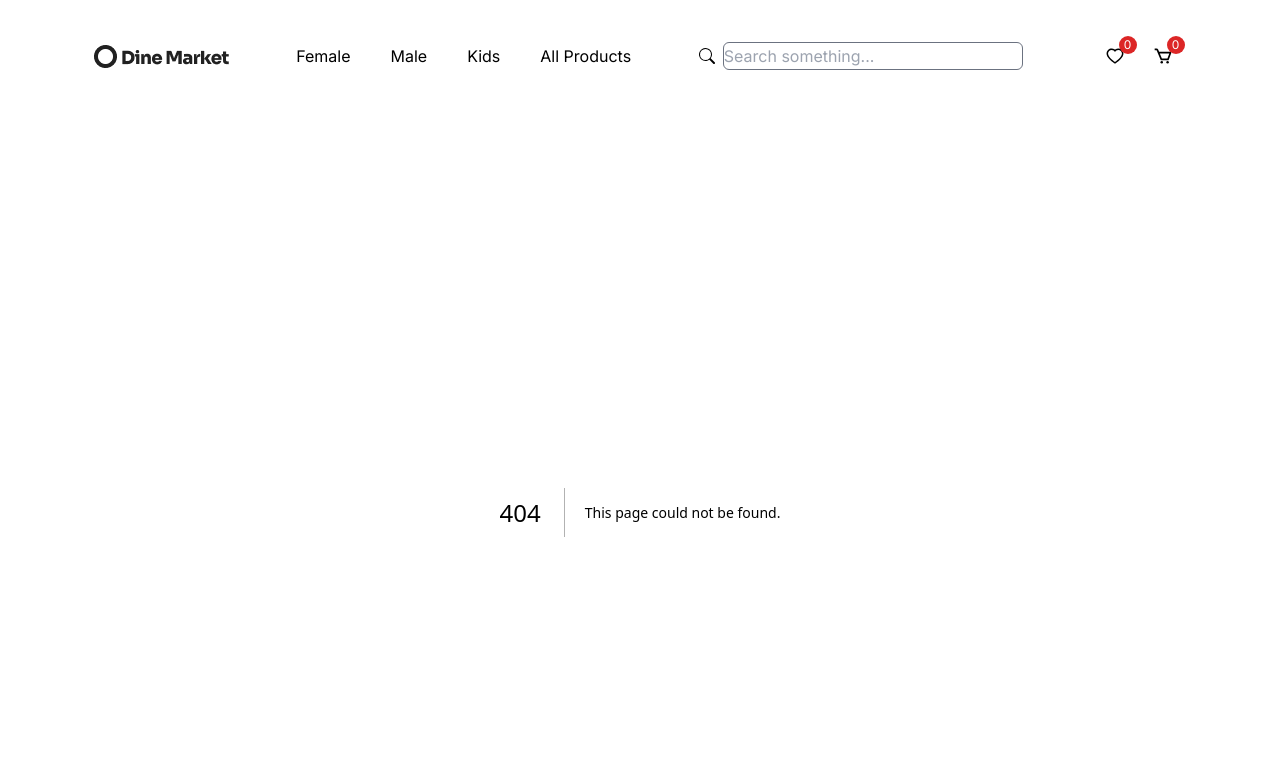
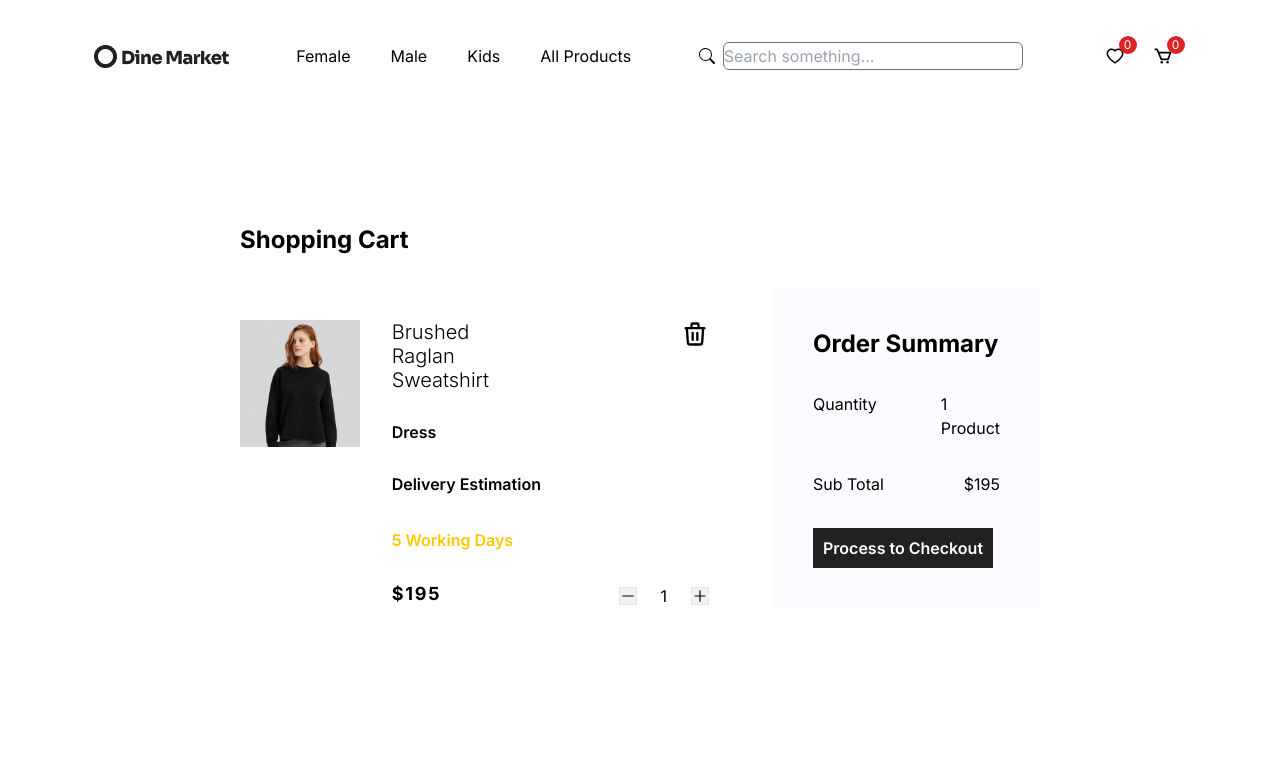
Before and after one commit to rajaadeeltalib/brandstore, a Next.js app: page /cart in a window 1280 px wide. Before the commit this address had no page. Shown: the top 782 px of the page. Built offline with nearby package versions, Linux system fonts and the light colour scheme.

Commit message:
code updated

```diff
--- /dev/null
+++ b/src/app/cart/page.tsx
@@ -0,0 +1,112 @@
+import Image from "next/image";
+
+import ProductOne from "../../../public/productone.png";
+
+const cart = () => {
+  return (
+
+      <main className="mx-48">
+        <div className="top4 left-4 right-4 bottom-4"></div>
+        <div className="p-12 my-16">
+          <h2 className="font-bold text-2xl mb-8">Shopping Cart</h2>
+          <div className="flex justify-between gap-16">
+            <div className="mt-8 flex grow-[3px] shrink">
+              <div className="flex gap-8">
+                <div className="">
+                  <Image src={ProductOne} alt="img" width={250} height={250} />
+                </div>
+                <div className="flex flex-col justify-between w-[75%]">
+                  <div className="flex justify-between">
+                    <h3 className="text-xl font-light leading-6">
+                      Brushed Raglan Sweatshirt
+                    </h3>
+                    <button className="flex ml-48">
+                      <svg
+                        stroke="currentColor"
+                        fill="none"
+                        stroke-width="0"
+                        viewBox="0 0 24 24"
+                        height="28"
+                        width="28"
+                        xmlns="http://www.w3.org/2000/svg"
+                      >
+                        <path
+                          stroke-linecap="round"
+                          stroke-linejoin="round"
+                          stroke-width="2"
+                          d="M19 7l-.867 12.142A2 2 0 0116.138 21H7.862a2 2 0 01-1.995-1.858L5 7m5 4v6m4-6v6m1-10V4a1 1 0 00-1-1h-4a1 1 0 00-1 1v3M4 7h16"
+                        ></path>
+                      </svg>
+                    </button>
+                  </div>
+                  <p className="font-semibold text-base leading-4">Dress</p>
+                  <p className="font-semibold text-base leading-6">
+                    Delivery Estimation
+                  </p>
+                  <p className="font-semibold text-base leading-6 text-[#ffc700]">
+                    5 Working Days
+                  </p>
+                  <div className="flex justify-between">
+                    <span className="leading-5 font-bold text-lg tracking-widest">
+                      $195
+                    </span>
+                    <div className="flex justify-between items-center gap-6">
+                      <span className="border bg-[#f1f1f1] cursor-pointer">
+                        <svg
+                          stroke="currentColor"
+                          fill="currentColor"
+                          stroke-width="0"
+                          viewBox="0 0 1024 1024"
+                          height="1em"
+                          width="1em"
+                          xmlns="http://www.w3.org/2000/svg"
+                        >
+                          <path d="M872 474H152c-4.4 0-8 3.6-8 8v60c0 4.4 3.6 8 8 8h720c4.4 0 8-3.6 8-8v-60c0-4.4-3.6-8-8-8z"></path>
+                        </svg>
+                      </span>
+                      <span className="num">1</span>
+                      <span className="border bg-[#f1f1f1] cursor-pointer">
+                        <svg
+                          stroke="currentColor"
+                          fill="currentColor"
+                          stroke-width="0"
+                          viewBox="0 0 1024 1024"
+                          version="1.1"
+                          height="1em"
+                          width="1em"
+                          xmlns="http://www.w3.org/2000/svg"
+                        >
+                          <defs></defs>
+                          <path d="M474 152m8 0l60 0q8 0 8 8l0 704q0 8-8 8l-60 0q-8 0-8-8l0-704q0-8 8-8Z"></path>
+                          <path d="M168 474m8 0l672 0q8 0 8 8l0 60q0 8-8 8l-672 0q-8 0-8-8l0-60q0-8 8-8Z"></path>
+                        </svg>
+                      </span>
+                    </div>
+                  </div>
+                </div>
+              </div>
+            </div>
+            <div className="flex flex-col p-10 gap-8 bg-[#fbfcff]">
+              <h3 className="font-bold text-2xl">Order Summary</h3>
+              <div className="flex justify-between gap-16">
+                <p>Quantity</p>
+                <span>1 Product</span>
+              </div>
+              <div className="flex justify-between gap-16">
+                <p>Sub Total</p>
+                <span>$195</span>
+              </div>
+              <div className="flex justify-between gap-16">
+                <button className="flex justify-center items-center font-semibold leading-5 p-2.5 bg-[#212121] text-white gap-2" type="button">
+                  Process to Checkout
+                </button>
+              </div>
+            </div>
+          </div>
+        </div>
+      </main>
+
+  );
+};
+
+export default cart;
--- a/src/app/components/Navbar.tsx
+++ b/src/app/components/Navbar.tsx
@@ -1,62 +1,60 @@
-import Image from 'next/image';
-import React from 'react';
-import Logo from '../../../public/Logo.webp';
-import Link from 'next/link';
-import { BsSearch } from 'react-icons/bs';
-import {BiCart} from "react-icons/bi"
-import {AiOutlineHeart} from "react-icons/ai"
-import Wrapper from './Wrapper';
-
+import Image from "next/image";
+import React from "react";
+import Logo from "../../../public/Logo.webp";
+import Link from "next/link";
+import { BsSearch } from "react-icons/bs";
+import { BiCart } from "react-icons/bi";
+import { AiOutlineHeart } from "react-icons/ai";
+import Wrapper from "./Wrapper";
 
 const Navbar = () => {
   return (
     <Wrapper>
-      <div className='flex flex-col md:flex-row justify-between items-center py-[32px]'>
-        <div className='mb-4 md:mb-0'>
-<Link href={"/"} >
-          <Image src={Logo} alt='Logo' />
+      <div className="flex flex-col md:flex-row justify-between items-center py-[32px]">
+        <div className="mb-4 md:mb-0">
+          <Link href={"/"}>
+            <Image src={Logo} alt="Logo" />
           </Link>
         </div>
-        <div className='flex gap-10 mb-4 md:mb-0'>
-          <Link href='/female'>Female</Link>
-          <Link href='/male'>Male</Link>
-          <Link href='/kids'>Kids</Link>
-          <Link href='/products'>All Products</Link>
+        <div className="flex gap-10 mb-4 md:mb-0">
+          <Link href="/female">Female</Link>
+          <Link href="/male">Male</Link>
+          <Link href="/kids">Kids</Link>
+          <Link href="/products">All Products</Link>
         </div>
 
-        <div className='flex items-center gap-2'>
+        <div className="flex items-center gap-2">
           <BsSearch />
           <input
-            className='border border-gray-500 w-full md:w-[300px] h-7 rounded-md'
-            type='text'
-            placeholder='Search something...'
+            className="border border-gray-500 w-full md:w-[300px] h-7 rounded-md"
+            type="text"
+            placeholder="Search something..."
           />
         </div>
-        <div className='flex justify-between'>
+        <div className="flex justify-between">
           {/* whishlist started */}
-        <div className='flex items-center gap-2 text-black'>
-          <div className='w-8 md:w-12 h-8 md:h-12 rounded-full flex justify-center items-center hover:bg/[0.05] cursor-pointer relative'>
-          <AiOutlineHeart className='text-[15px] md:text-[20px]' />
-          <div className='h-[14px] md:h-[18px] min-w-[14px] md:min-w-[18px] rounded-full bg-red-600 absolute top-1 left-5 md:left-7 text-white text-[10px] md:text-[12px] flex justify-center items-center px-[2px] md:px-[5px]'>
+          <div className="flex items-center gap-2 text-black">
+            <div className="w-8 md:w-12 h-8 md:h-12 rounded-full flex justify-center items-center hover:bg/[0.05] cursor-pointer relative">
+              <AiOutlineHeart className="text-[15px] md:text-[20px]" />
+              <div className="h-[14px] md:h-[18px] min-w-[14px] md:min-w-[18px] rounded-full bg-red-600 absolute top-1 left-5 md:left-7 text-white text-[10px] md:text-[12px] flex justify-center items-center px-[2px] md:px-[5px]">
                 0
               </div>
             </div>
-
           </div>
           {/* whishlist end */}
           {/* cart started */}
-        <div className='flex items-center gap-2 text-black'>
-          <div className='w-8 md:w-12 h-8 md:h-12 rounded-full flex justify-center items-center hover:bg/[0.05] cursor-pointer relative'>
-          <BiCart className='text-[15px] md:text-[20px]' />
-          <div className='h-[14px] md:h-[18px] min-w-[14px] md:min-w-[18px] rounded-full bg-red-600 absolute top-1 left-5 md:left-7 text-white text-[10px] md:text-[12px] flex justify-center items-center px-[2px] md:px-[5px]'>
+          <Link href={"/cart"}>
+          <div className="flex items-center gap-2 text-black">
+            <div className="w-8 md:w-12 h-8 md:h-12 rounded-full flex justify-center items-center hover:bg/[0.05] cursor-pointer relative">
+              <BiCart className="text-[15px] md:text-[20px]" />
+              <div className="h-[14px] md:h-[18px] min-w-[14px] md:min-w-[18px] rounded-full bg-red-600 absolute top-1 left-5 md:left-7 text-white text-[10px] md:text-[12px] flex justify-center items-center px-[2px] md:px-[5px]">
                 0
               </div>
             </div>
-
           </div>
+          </Link>
         </div>
         {/* cart end */}
-
       </div>
     </Wrapper>
   );
--- a/src/app/products/[slug]/page.tsx
+++ b/src/app/products/[slug]/page.tsx
@@ -1,12 +1,16 @@
+"use client"
+
 import React from "react";
 import Image from "next/image";
 import featuredImage from "../../../../public/productone.png";
 import mainImage from "../../../../public/productone.png";
 import Wrapper from "@/app/components/Wrapper";
 
-const Product = ({}) => {
+const Product = () => {
+
   return (
     <Wrapper>
+      <h1 className="flex justify-center py-6 max-w-screen mx-auto text-4xl font-bold">Product Details</h1>
       <div className="py-16 block">
         <div className="flex justify-between">
           <div className="flex flex-grow flex-shrink gap-8">
@@ -44,11 +48,13 @@ const Product = ({}) => {
                     height="1em"
                     width="1em"
                     xmlns="http://www.w3.org/2000/svg"
+
                   >
                     <path d="M872 474H152c-4.4 0-8 3.6-8 8v60c0 4.4 3.6 8 8 8h720c4.4 0 8-3.6 8-8v-60c0-4.4-3.6-8-8-8z"></path>
+
                   </svg>
                 </span>
-                <span className="num">1</span>
+                <span className="num" >1</span>
                 <span className="mr-2.5 border-2 bg-[#f1f1f1] border-[#f1f1f1] ">
                   <svg
                     stroke="currentColor"
@@ -100,14 +106,14 @@ const Product = ({}) => {
           </div>
         </div>
         <div className="bg-[#fff] flex flex-col mt-16 pt-8 px-16 pb-24">
-          <div className="flex z-10 border-b-2 border-[#c4c4c4] border-solid relative w-[100%] h-[150px]">
-            <div className="flex z-20 font-extrabold text-9xl leading-[151px] text-[#f2f3f7] opacity-70 w-[100%] h-[100%]">Overview</div>
-            <h2 className="">Product Information</h2>
+          <div className="flex border-b-2 border-[#c4c4c4] border-solid w-[100%] h-[150px] relative">
+            <div className="flex absolute -z- font-extrabold text-9xl leading-[151px] text-[#f2f3f7] opacity-70 w-[100%] h-[100%] -mt-8">Overview</div>
+            <h2 className="relative font-bold text-2xl leading-6 tracking-wider top-11">Product Information</h2>
           </div>
 
-          <div className="desc-details">
-            <h4>PRODUCT DETAILS</h4>
-            <p>
+          <div className="flex text-justify my-16 relative">
+            <h4 className="font-bold z-10 absolute" >PRODUCT DETAILS</h4>
+            <p className="flex ml-72 text-[#212121]">
               Lorem ipsum dolor sit amet, consectetur adipiscing elit, sed do
               eiusmod tempor incididunt ut labore et dolore magna aliqua. Ut
               enim ad minim veniam, quis nostrud exercitation ullamco laboris
@@ -117,9 +123,9 @@ const Product = ({}) => {
               sunt in culpa qui officia deserunt mollit anim id est laborum.
             </p>
           </div>
-          <div className="desc-care">
-            <h4>PRODUCT CARE</h4>
-            <ul>
+          <div className="flex">
+            <h4 className="font-bold">PRODUCT CARE</h4>
+            <ul className="ml-44 list-disc">
               <li>Hand wash using cold water.</li>
               <li>Do not using bleach.</li>
               <li>Hang it to dry.</li>
```
Lines whose indentation alone changed are shown as unchanged.
